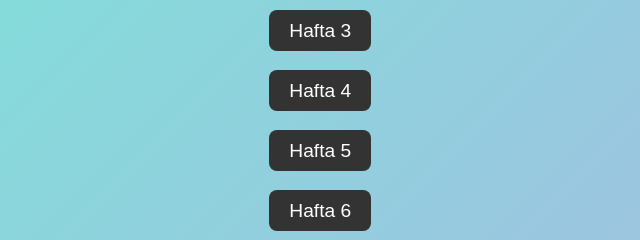
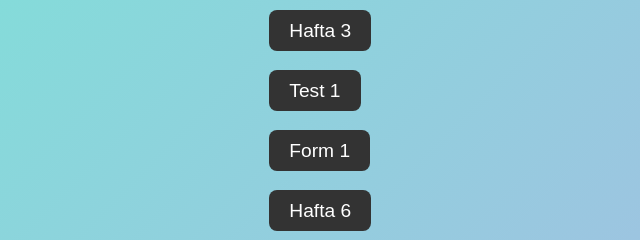
Before and after one commit to abdullahbaspinar/web_tasarim, a plain HTML site: page index.html in a window 1280 px wide. Shown: the part 347-587 px from the top of the page, 272-912 px from the left. Drawn offline with Linux system fonts and the light colour scheme.

Commit message:
Update index.html

```diff
--- a/index.html
+++ b/index.html
@@ -62,8 +62,8 @@
     <ul>
       <li><a href="hafta2.html">Hafta 2</a></li><br>
       <li><a href="hafta3.html">Hafta 3</a></li><br>
-      <li><a href="">Hafta 4</a></li><br>
-      <li><a href="">Hafta 5</a></li><br>
+      <li><a href="test1.html">Test 1</a></li><br>
+      <li><a href="form1.html">Form 1</a></li><br>
       <li><a href="">Hafta 6</a></li><br>
       <li><a href="">Hafta 7</a></li><br>
     </ul>
```
